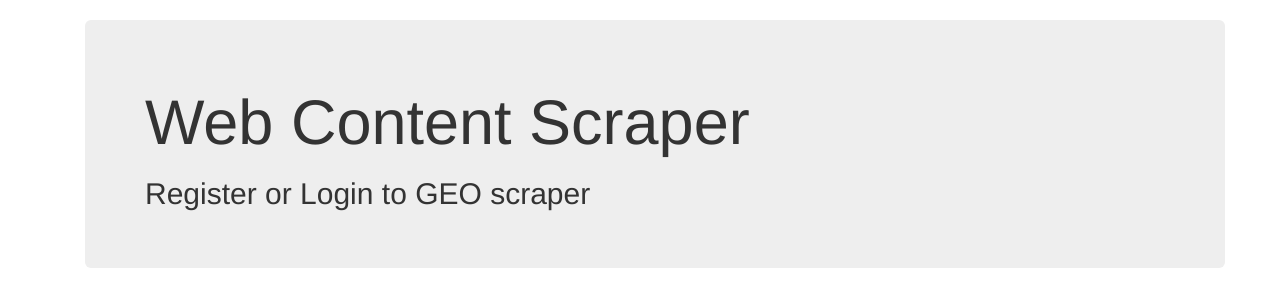
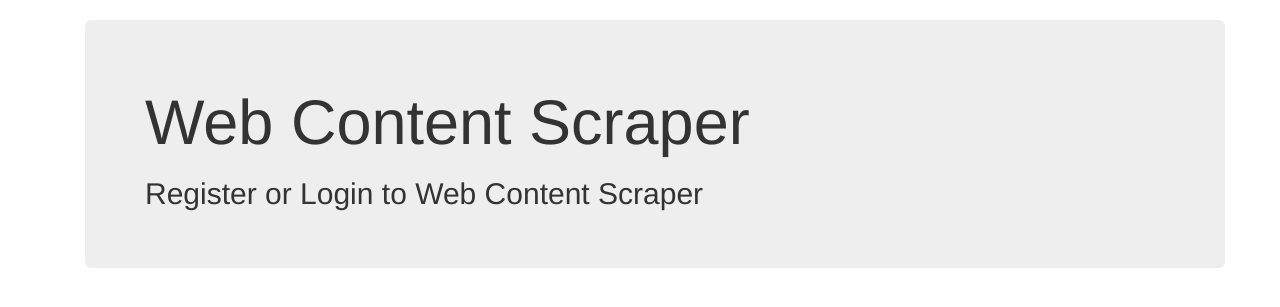
Before and after one commit to Jacek80/webcontentscraper, a Django app: page / in a window 1280 px wide. Shown: the part 51-358 px from the top of the page. Run offline with Django 3.2, Linux system fonts and the light colour scheme; some libraries are stand-ins or nearby versions.

Commit message:
Template fix

```diff
--- a/accounts/templates/base.html
+++ b/accounts/templates/base.html
@@ -2,7 +2,7 @@
 <html>
   <head>
     <meta charset="utf-8">
-    <title>GEO scraper</title>
+    <title>Web Content Scraper</title>
     <link rel="stylesheet" href="https://maxcdn.bootstrapcdn.com/bootstrap/3.3.7/css/bootstrap.min.css" integrity="sha384-BVYiiSIFeK1dGmJRAkycuHAHRg32OmUcww7on3RYdg4Va+PmSTsz/K68vbdEjh4u" crossorigin="anonymous"></head>
   <body>
     <nav class="navbar navbar-default navbar-static-top">
--- a/accounts/templates/index.html
+++ b/accounts/templates/index.html
@@ -10,7 +10,7 @@
             <li><a class="navbar-link" href="{% url 'scraper-list' %}">{% url 'scraper-list' %}</a> - API for Url Content Scraping (GET/POST/DELETE allowed)</li>
         </ul>
     {% else %}
-        <h2>Register or Login to GEO scraper</h2>
+        <h2>Register or Login to Web Content Scraper</h2>
     {% endif %}
   </div>
 </div>{% endblock %}
```
